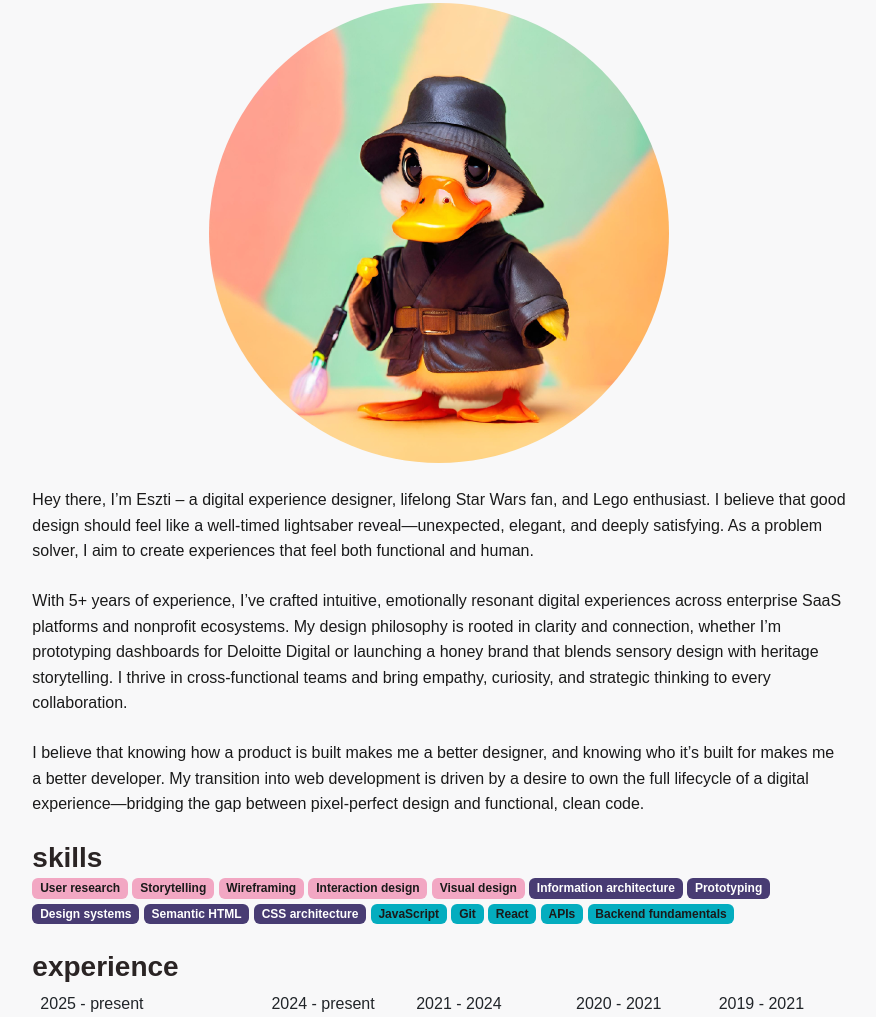
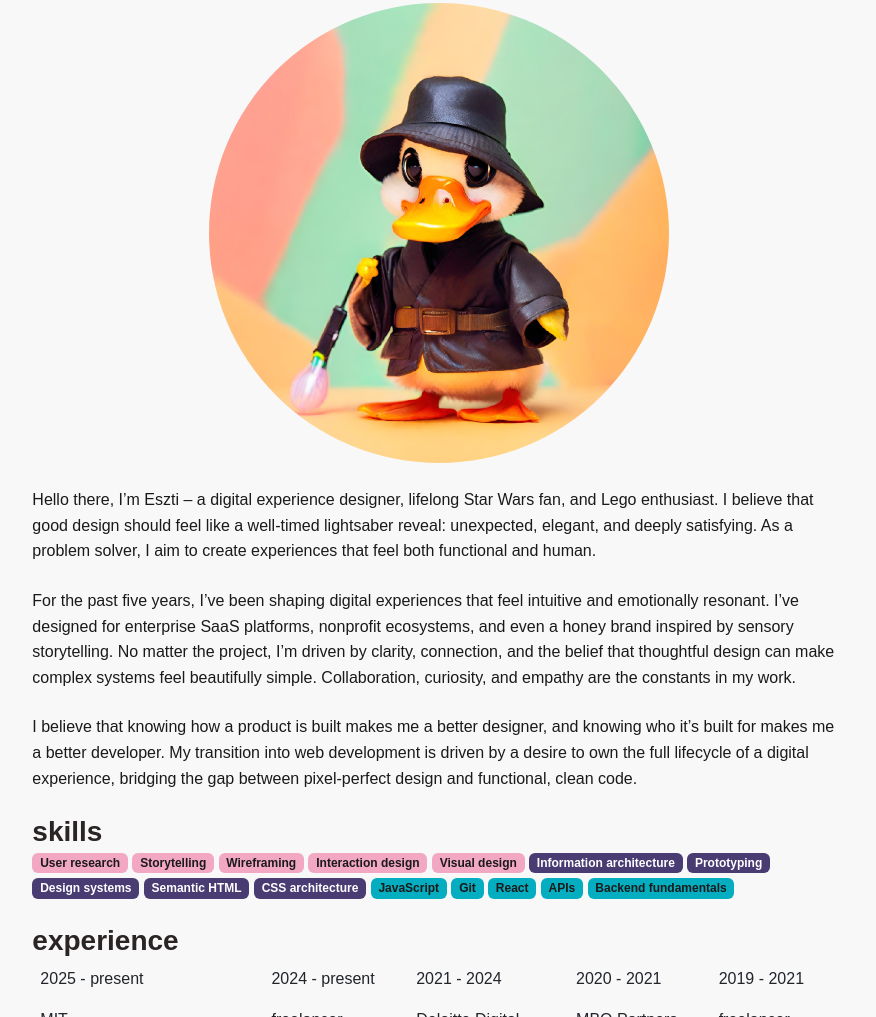
Before and after one commit to esztike/e-dev-portfolio, a plain HTML site: page docs/about.html in a window 1280 px wide. Shown: the part 236-1253 px from the top of the page, without its empty margins (201-1077 px from the left). Drawn offline with nearby package versions, Linux system fonts and the light colour scheme.

Commit message:
docs: tweak text in about

```diff
--- a/docs/about.html
+++ b/docs/about.html
@@ -82,31 +82,31 @@
               <!-- content -->
 
               <p class="mb-4">
-                Hey there, I’m Eszti – a digital experience designer, lifelong
+                Hello there, I’m Eszti – a digital experience designer, lifelong
                 Star Wars fan, and Lego enthusiast. I believe that good design
-                should feel like a well-timed lightsaber reveal—unexpected,
+                should feel like a well-timed lightsaber reveal: unexpected,
                 elegant, and deeply satisfying. As a problem solver, I aim to
                 create experiences that feel both functional and human.
               </p>
 
               <p class="mb-4">
-                With 5+ years of experience, I’ve crafted intuitive, emotionally
-                resonant digital experiences across enterprise SaaS platforms
-                and nonprofit ecosystems. My design philosophy is rooted in
-                clarity and connection, whether I’m prototyping dashboards for
-                Deloitte Digital or launching a honey brand that blends sensory
-                design with heritage storytelling. I thrive in cross-functional
-                teams and bring empathy, curiosity, and strategic thinking to
-                every collaboration.
+                For the past five years, I’ve been shaping digital experiences
+                that feel intuitive and emotionally resonant. I’ve designed for
+                enterprise SaaS platforms, nonprofit ecosystems, and even a
+                honey brand inspired by sensory storytelling. No matter the
+                project, I’m driven by clarity, connection, and the belief that
+                thoughtful design can make complex systems feel beautifully
+                simple. Collaboration, curiosity, and empathy are the constants
+                in my work.
               </p>
 
               <p class="mb-4">
                 I believe that knowing how a product is built makes me a better
                 designer, and knowing who it’s built for makes me a better
                 developer. My transition into web development is driven by a
-                desire to own the full lifecycle of a digital
-                experience—bridging the gap between pixel-perfect design and
-                functional, clean code.
+                desire to own the full lifecycle of a digital experience,
+                bridging the gap between pixel-perfect design and functional,
+                clean code.
               </p>
 
               <h3 class="section-title">skills</h3>
```
